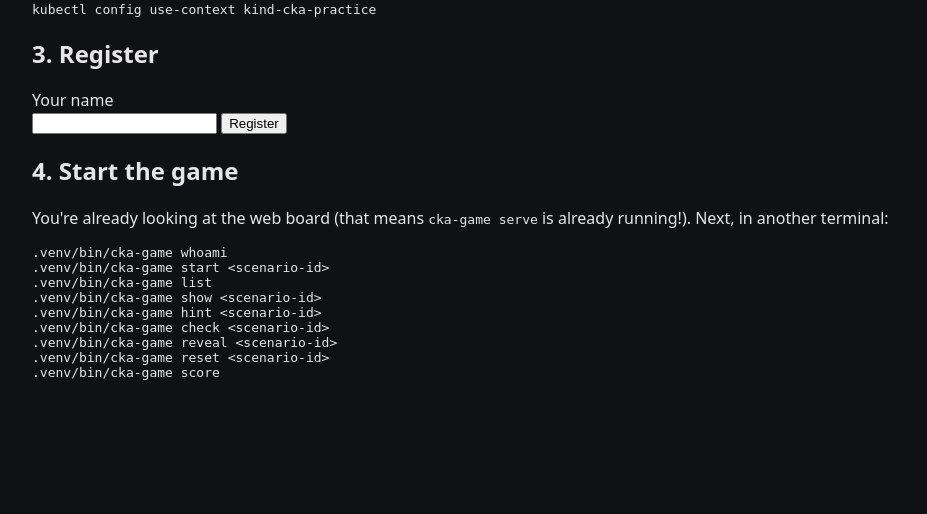
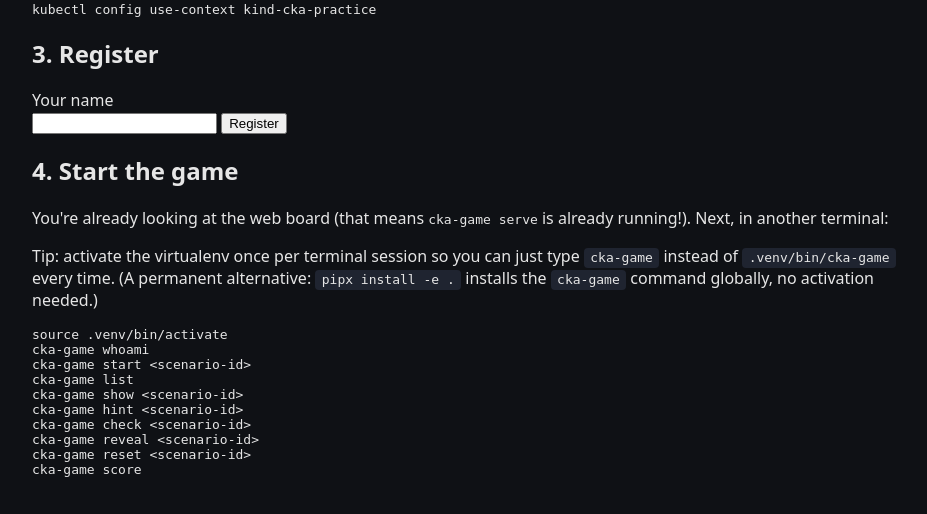
Before and after one commit to dualspx/k8s-training, a FastAPI app: page /getting-started in a window 1280 px wide. Shown: the part 493-1007 px from the top of the page, without its empty margins (158-1085 px from the left). Before the commit the page ends 873 px from the top, so only its background shows below. Run offline with FastAPI, Linux system fonts and the light colour scheme.

Commit message:
Show how to avoid typing .venv/bin/ prefix on the Getting Started page

```diff
--- a/cka_game/web/templates/getting_started.html
+++ b/cka_game/web/templates/getting_started.html
@@ -36,14 +36,19 @@ nodes:
 <h2>4. Start the game</h2>
 <p>You're already looking at the web board (that means <code>cka-game serve</code> is
   already running!). Next, in another terminal:</p>
-<pre><code>.venv/bin/cka-game whoami
-.venv/bin/cka-game start &lt;scenario-id&gt;
-.venv/bin/cka-game list
-.venv/bin/cka-game show &lt;scenario-id&gt;
-.venv/bin/cka-game hint &lt;scenario-id&gt;
-.venv/bin/cka-game check &lt;scenario-id&gt;
-.venv/bin/cka-game reveal &lt;scenario-id&gt;
-.venv/bin/cka-game reset &lt;scenario-id&gt;
-.venv/bin/cka-game score
+<p class="cli-tip">Tip: activate the virtualenv once per terminal session so you can
+  just type <code>cka-game</code> instead of <code>.venv/bin/cka-game</code> every
+  time. (A permanent alternative: <code>pipx install -e .</code> installs the
+  <code>cka-game</code> command globally, no activation needed.)</p>
+<pre><code>source .venv/bin/activate
+cka-game whoami
+cka-game start &lt;scenario-id&gt;
+cka-game list
+cka-game show &lt;scenario-id&gt;
+cka-game hint &lt;scenario-id&gt;
+cka-game check &lt;scenario-id&gt;
+cka-game reveal &lt;scenario-id&gt;
+cka-game reset &lt;scenario-id&gt;
+cka-game score
 </code></pre>
 {% endblock %}
```
